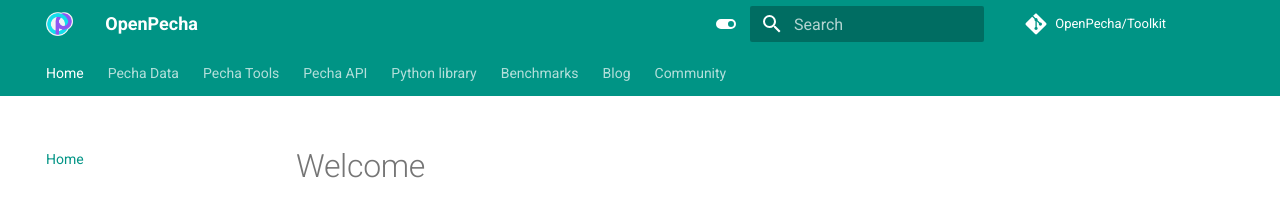
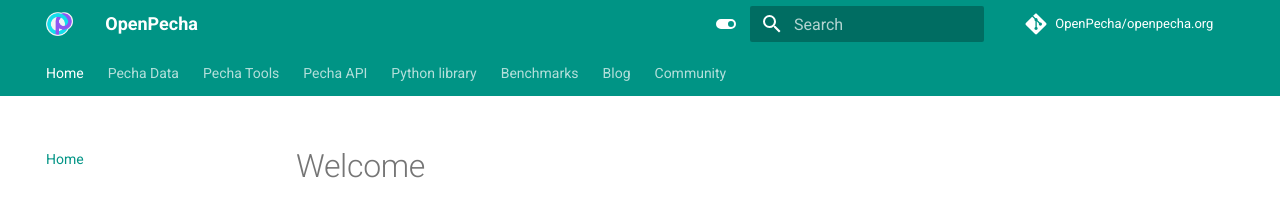
Before and after one commit to OpenPecha/openpecha.org, an MkDocs documentation site: the page built from docs/index.md, in a window 1280 px wide. Shown: the top 208 px of the page. Built offline with MkDocs 1.6.1 and Material for MkDocs 9.7.7, drawn with Linux system fonts in a browser that asks for light colours; comment, search, counter and statistics services are not loaded.

Commit message:
fix docs link

```diff
--- a/mkdocs.yml
+++ b/mkdocs.yml
@@ -1,6 +1,6 @@
 site_name: OpenPecha
-repo_name: OpenPecha/Toolkit
-repo_url: https://github.com/OpenPecha/Toolkit
+repo_name: OpenPecha/openpecha.org
+repo_url: https://github.com/OpenPecha/openpecha.org
 edit_uri: "blob/master/docs/docs"
 
 theme:
```
